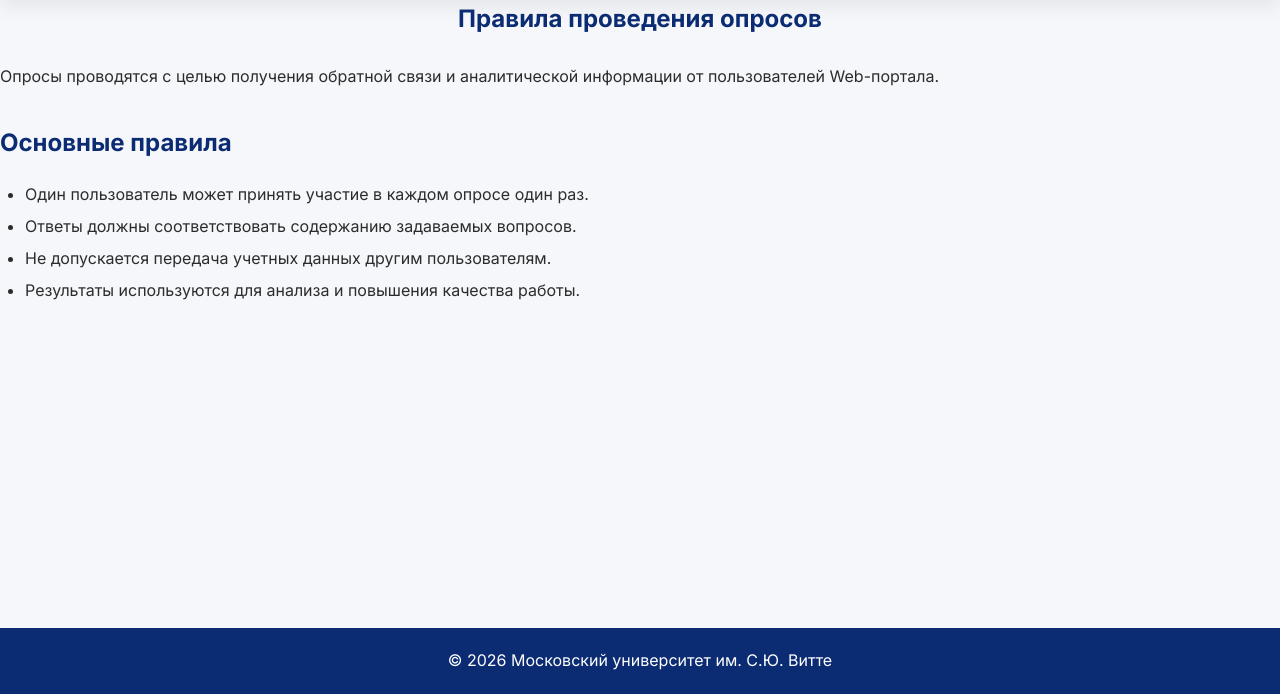
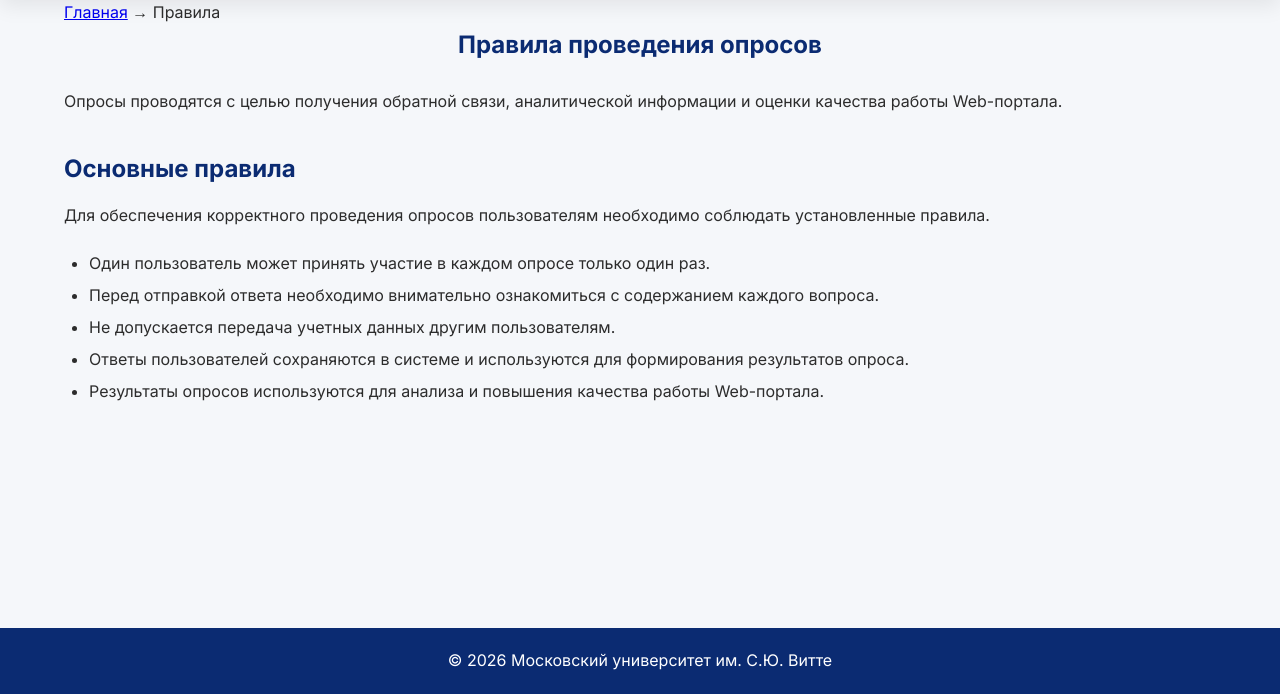
Before and after one commit to Yterror/vkr-web-portal, a PHP site: page /rules.php in a window 1280 px wide. Shown: the part 106-800 px from the top of the page. Run offline with PHP 8.4, Linux system fonts and the light colour scheme.

Commit message:
rules
расширено описание правил проведения опросов

```diff
--- a/rules.php
+++ b/rules.php
@@ -10,17 +10,24 @@ session_start();
 <head>
 
     <meta charset="UTF-8">
-    <meta name="viewport" content="width=device-width, initial-scale=1.0">
+
+    <meta name="viewport"
+          content="width=device-width, initial-scale=1.0">
 
     <title>Правила проведения опросов</title>
 
-    <link rel="preconnect" href="https://fonts.googleapis.com">
+    <link rel="preconnect"
+          href="https://fonts.googleapis.com">
 
-    <link rel="preconnect" href="https://fonts.gstatic.com" crossorigin>
+    <link rel="preconnect"
+          href="https://fonts.gstatic.com"
+          crossorigin>
 
-    <link href="https://fonts.googleapis.com/css2?family=Inter:wght@300;400;500;600;700&display=swap" rel="stylesheet">
+    <link href="https://fonts.googleapis.com/css2?family=Inter:wght@300;400;500;600;700&display=swap"
+          rel="stylesheet">
 
-    <link rel="stylesheet" href="css/style.css">
+    <link rel="stylesheet"
+          href="css/style.css">
 
 </head>
 
@@ -33,8 +40,11 @@ session_start();
         <div class="logo">
 
             <a href="index.php">
+
                 <span>МУИВ</span>
+
                 <small>Web-портал опросов</small>
+
             </a>
 
         </div>
@@ -43,7 +53,9 @@ session_start();
 
             <ul class="menu">
 
-                <li><a href="index.php">Главная</a></li>
+                <li>
+                    <a href="index.php">Главная</a>
+                </li>
 
             </ul>
 
@@ -57,26 +69,63 @@ session_start();
 
 <section class="about">
 
+    <div class="container">
+
+        <div class="breadcrumbs">
+
+            <a href="index.php">Главная</a>
+
+            <span>→</span>
+
+            <span>Правила</span>
+
+        </div>
+
         <h1>Правила проведения опросов</h1>
 
         <p>
-        Опросы проводятся с целью получения обратной связи
-        и аналитической информации от пользователей Web-портала.
+            Опросы проводятся с целью получения обратной связи,
+            аналитической информации и оценки качества работы
+            Web-портала.
         </p>
 
         <h2>Основные правила</h2>
 
+        <p>
+            Для обеспечения корректного проведения опросов
+            пользователям необходимо соблюдать установленные правила.
+        </p>
+
         <ul>
 
-        <li>Один пользователь может принять участие в каждом опросе один раз.</li>
+            <li>
+                Один пользователь может принять участие
+                в каждом опросе только один раз.
+            </li>
 
-        <li>Ответы должны соответствовать содержанию задаваемых вопросов.</li>
+            <li>
+                Перед отправкой ответа необходимо внимательно
+                ознакомиться с содержанием каждого вопроса.
+            </li>
 
-        <li>Не допускается передача учетных данных другим пользователям.</li>
+            <li>
+                Не допускается передача учетных данных
+                другим пользователям.
+            </li>
 
-        <li>Результаты используются для анализа и повышения качества работы.</li>
+            <li>
+                Ответы пользователей сохраняются в системе
+                и используются для формирования результатов опроса.
+            </li>
+
+            <li>
+                Результаты опросов используются для анализа
+                и повышения качества работы Web-портала.
+            </li>
 
         </ul>
+
+    </div>
 
 </section>
 
```
Lines whose indentation alone changed are shown as unchanged.
